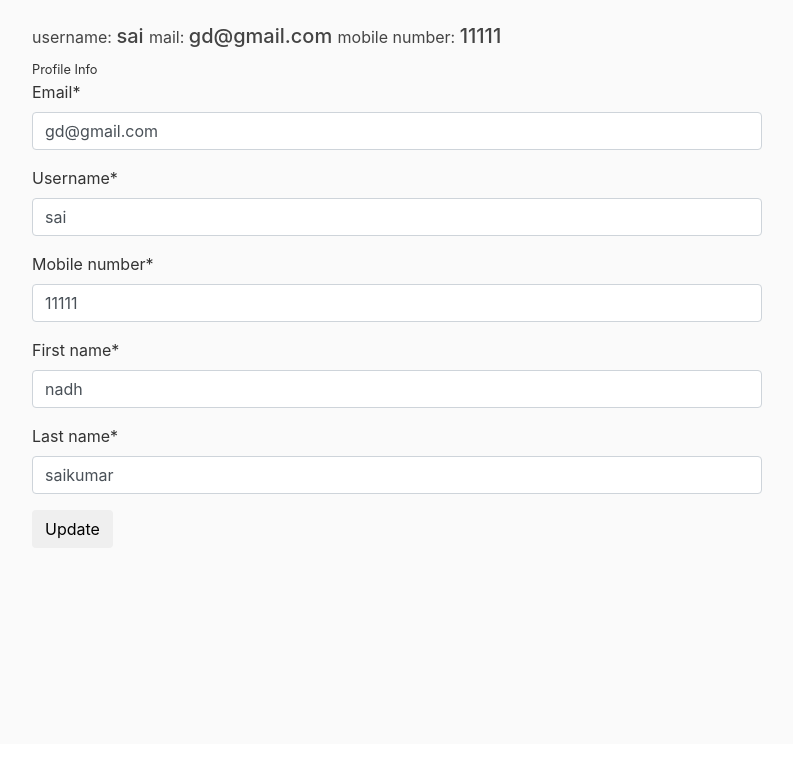
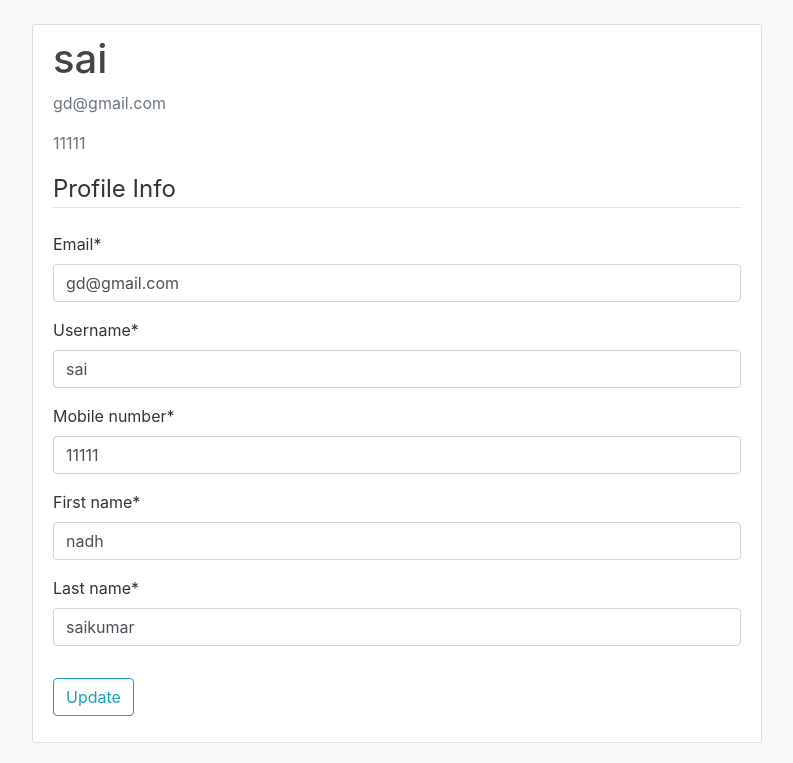
Before and after one commit to Durgarao310/intern-task, a Django app: page /profile/ in a window 1280 px wide. Shown: the part 56-819 px from the top of the page, without its empty margins (53-846 px from the left). Before the commit the page ends 604 px from the top, so only its background shows below. Run offline with Django 3.2, Linux system fonts and the light colour scheme; a user stored in the database is signed in; some libraries are stand-ins or nearby versions.

Commit message:
Update profile.html

```diff
--- a/mysite/accounts/templates/profile.html
+++ b/mysite/accounts/templates/profile.html
@@ -1,15 +1,23 @@
 {% extends "base.html" %}
 {% load crispy_forms_tags %}
 {% block content %}
-    <div class="profile">
-    <h5 class="user-item"><small class="small-items">username: </small>{{ user.username }} <small class="small-items"> mail: </small>{{ user.email }} <small class="small-items">mobile number: </small>{{ user.mobile_number }}</h5>
-        <div class="form-items">
-            <form method="POST">
-                {% csrf_token %}
-                <small>Profile Info</small>
-                {{ u_form|crispy }}
-                <button class="btn" type="submit">Update</button>
-            </form>
+    <div class="content-section">
+      <div class="media">
+        <div class="media-body">
+          <h2 class="account-heading">{{ user.username }}</h2>
+          <p class="text-secondary">{{ user.email }}</p>
+          <p class="text-secondary">{{ user.mobile_number }}</p>
         </div>
+      </div>
+      <form method="POST">
+          {% csrf_token %}
+          <fieldset class="form-group">
+              <legend class="border-bottom mb-4">Profile Info</legend>
+              {{ u_form|crispy }}
+          </fieldset>
+          <div class="form-group">
+              <button class="btn btn-outline-info" type="submit">Update</button>
+          </div>
+      </form>
     </div>
 {% endblock content %}
```
